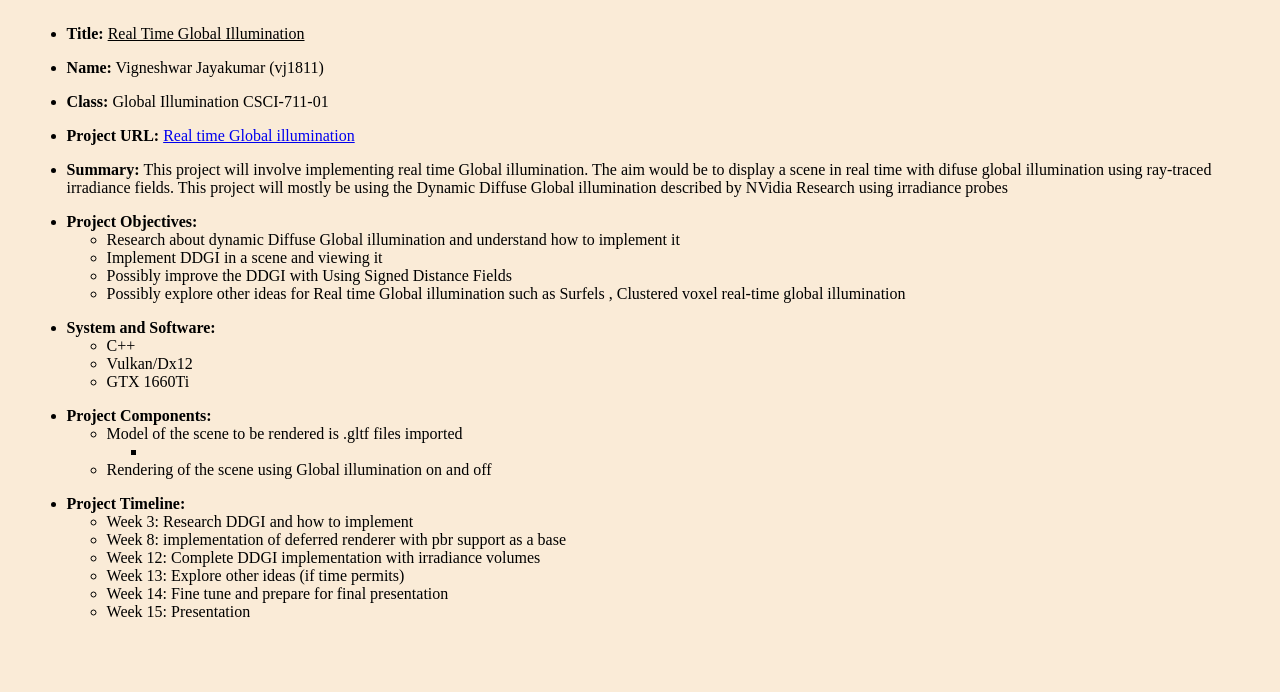
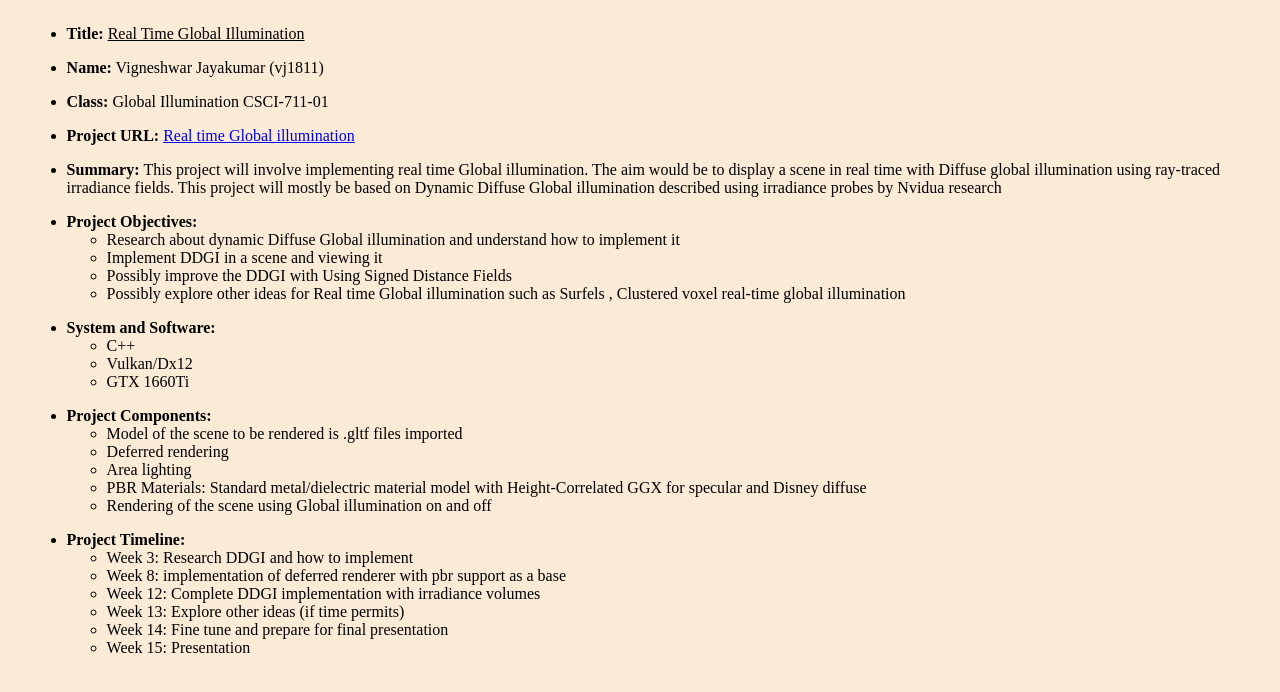
Before and after one commit to VigneshwarJ/VigneshwarJ.github.io, a plain HTML site: page csci711/project/proposal.html in a window 1280 px wide. Drawn offline with Linux system fonts and the light colour scheme; files that its build step writes are made by us from their sources.

Commit message:
Proposal correction

```diff
--- a/csci711/project/proposal.html
+++ b/csci711/project/proposal.html
@@ -40,8 +40,8 @@
                                 <font size="3"><b>Summary:&nbsp;</b></font><span
                                     style="font-size:medium;background-color:transparent">This project will involve
                                     implementing real time Global illumination. The aim would be to display a scene in real time
-                                    with difuse global illumination using ray-traced irradiance fields. This project will mostly be using the
-                                     Dynamic Diffuse Global illumination described by NVidia Research using irradiance probes </span>
+                                    with Diffuse global illumination using ray-traced irradiance fields. This project will mostly be based on
+                                    Dynamic Diffuse Global illumination described using irradiance probes by Nvidua research </span>
                             </li>
                         </ul>
                         <ul>
@@ -89,11 +89,15 @@
                                 <li>
                                     <font size="3">Model of the scene to be rendered is .gltf files imported</font>
                                 </li>
-                                <ul>
-                                    <li>
-                                        <font size="3"></font>
-                                    </li>
-                                </ul>
+                                <li>
+                                    <font size="3">Deferred rendering</font>
+                                </li>
+                                <li>
+                                    <font size="3">Area lighting</font>
+                                </li>
+                                <li>
+                                    <font size="3">PBR Materials: Standard metal/dielectric material model with Height-Correlated GGX for specular and Disney diffuse</font>
+                                </li>
                                 <li>
                                     <font size="3">Rendering of the scene using Global illumination on and off
                                     </font>
```
